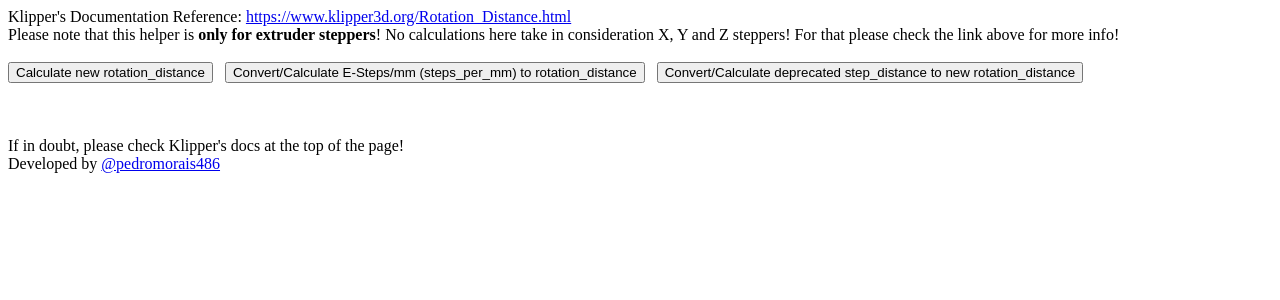
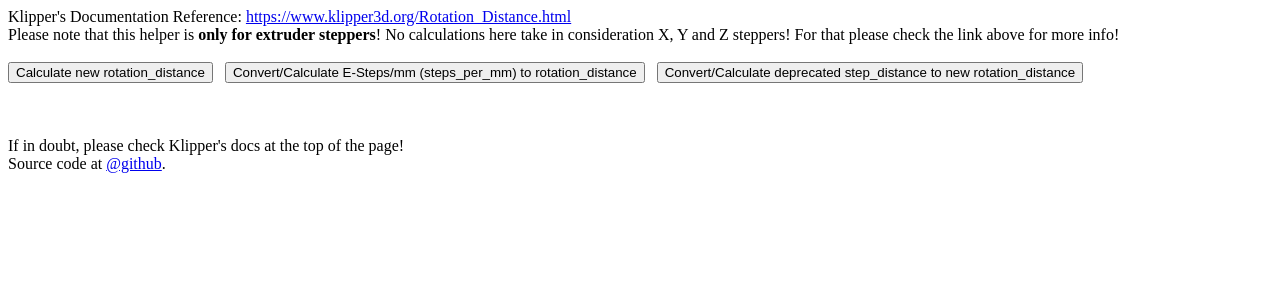
Before and after one commit to pdromnt/klipper_extruder_helper, an Angular app: page / in a window 1280 px wide. Shown: the top 300 px of the page. Built offline with nearby package versions, Linux system fonts and the light colour scheme.

Commit message:
Update repo link

```diff
--- a/src/app/app.component.html
+++ b/src/app/app.component.html
@@ -31,4 +31,4 @@
 
 <br><br>
 If in doubt, please check Klipper's docs at the top of the page! <br>
-Developed by <a href="https://github.com/pedromorais486/klipper_extruder_helper">&#64;pedromorais486</a>
+Source code at <a href="https://github.com/pdromnt/klipper_extruder_helper">&#64;github</a>.
```
